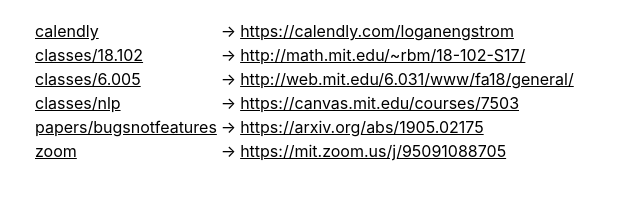
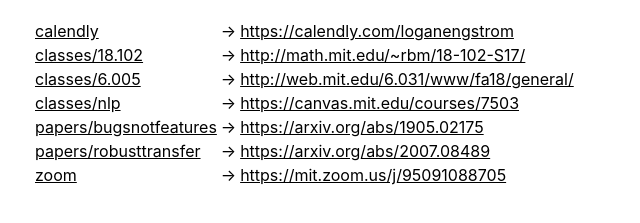
Before and after one commit to antimatter15/goto, a plain HTML site: page index.html in a window 1280 px wide. Shown: the part 83-306 px from the top of the page, without its empty margins (0-640 px from the left). Drawn offline with Linux system fonts and the light colour scheme.

Commit message:
Set key "papers/robusttransfer" → "https://arxiv.o

```diff
--- a/index.csv
+++ b/index.csv
@@ -5,3 +5,4 @@ classes/6.005,http://web.mit.edu/6.031/www/fa18/general/
 classes/nlp,https://canvas.mit.edu/courses/7503
 calendly,https://calendly.com/loganengstrom
 papers/bugsnotfeatures,https://arxiv.org/abs/1905.02175
+papers/robusttransfer,https://arxiv.org/abs/2007.08489
--- a/index.html
+++ b/index.html
@@ -10,4 +10,4 @@ a { color: black }
 td:nth-child(1) { text-align: left }
 </style>
 <h1>gitlinks</h1>
-<table><tbody><tr><td><a href="calendly">calendly</a></td><td>→</td><td><a href="https://calendly.com/loganengstrom">https://calendly.com/loganengstrom</a></td></li><tr><td><a href="classes/18.102">classes/18.102</a></td><td>→</td><td><a href="http://math.mit.edu/~rbm/18-102-S17/">http://math.mit.edu/~rbm/18-102-S17/</a></td></li><tr><td><a href="classes/6.005">classes/6.005</a></td><td>→</td><td><a href="http://web.mit.edu/6.031/www/fa18/general/">http://web.mit.edu/6.031/www/fa18/general/</a></td></li><tr><td><a href="classes/nlp">classes/nlp</a></td><td>→</td><td><a href="https://canvas.mit.edu/courses/7503">https://canvas.mit.edu/courses/7503</a></td></li><tr><td><a href="papers/bugsnotfeatures">papers/bugsnotfeatures</a></td><td>→</td><td><a href="https://arxiv.org/abs/1905.02175">https://arxiv.org/abs/1905.02175</a></td></li><tr><td><a href="zoom">zoom</a></td><td>→</td><td><a href="https://mit.zoom.us/j/95091088705">https://mit.zoom.us/j/95091088705</a></td></li></tbody></table>
+<table><tbody><tr><td><a href="calendly">calendly</a></td><td>→</td><td><a href="https://calendly.com/loganengstrom">https://calendly.com/loganengstrom</a></td></li><tr><td><a href="classes/18.102">classes/18.102</a></td><td>→</td><td><a href="http://math.mit.edu/~rbm/18-102-S17/">http://math.mit.edu/~rbm/18-102-S17/</a></td></li><tr><td><a href="classes/6.005">classes/6.005</a></td><td>→</td><td><a href="http://web.mit.edu/6.031/www/fa18/general/">http://web.mit.edu/6.031/www/fa18/general/</a></td></li><tr><td><a href="classes/nlp">classes/nlp</a></td><td>→</td><td><a href="https://canvas.mit.edu/courses/7503">https://canvas.mit.edu/courses/7503</a></td></li><tr><td><a href="papers/bugsnotfeatures">papers/bugsnotfeatures</a></td><td>→</td><td><a href="https://arxiv.org/abs/1905.02175">https://arxiv.org/abs/1905.02175</a></td></li><tr><td><a href="papers/robusttransfer">papers/robusttransfer</a></td><td>→</td><td><a href="https://arxiv.org/abs/2007.08489">https://arxiv.org/abs/2007.08489</a></td></li><tr><td><a href="zoom">zoom</a></td><td>→</td><td><a href="https://mit.zoom.us/j/95091088705">https://mit.zoom.us/j/95091088705</a></td></li></tbody></table>
```
Also changed, not shown: papers/robusttransfer/index.html (added, +1 -0 lines).
